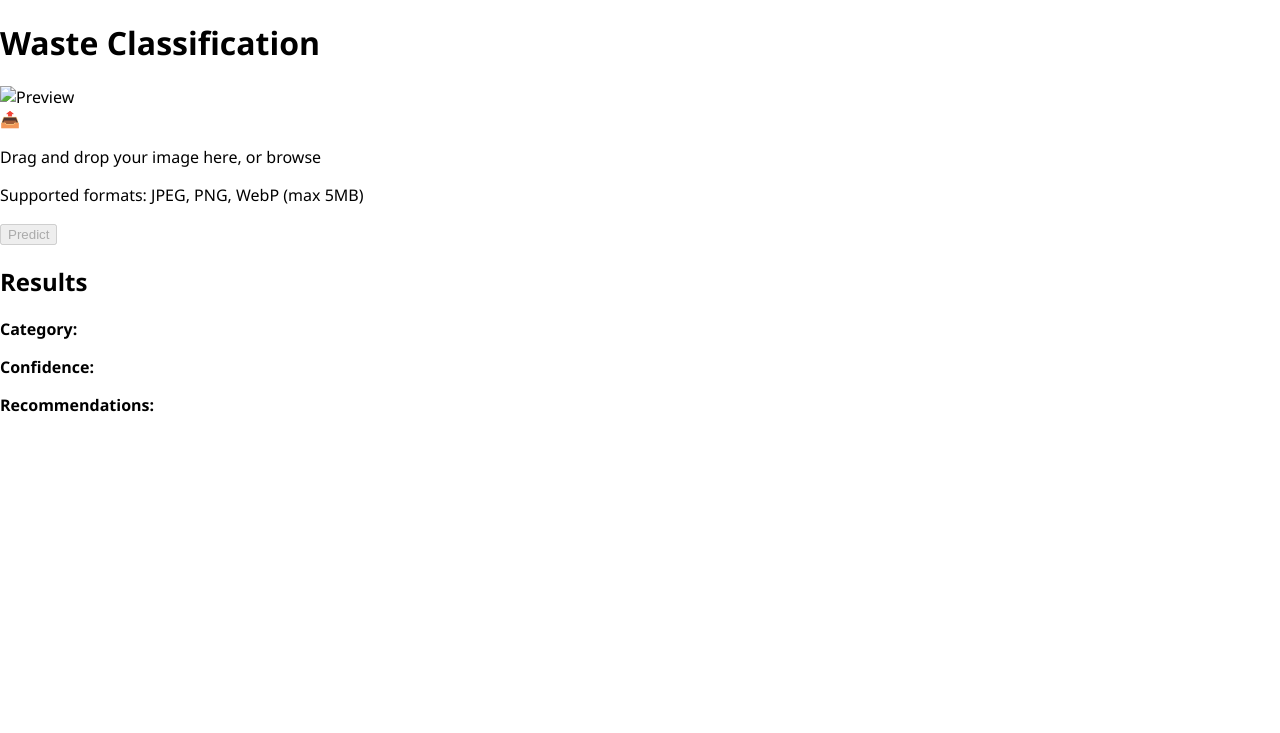
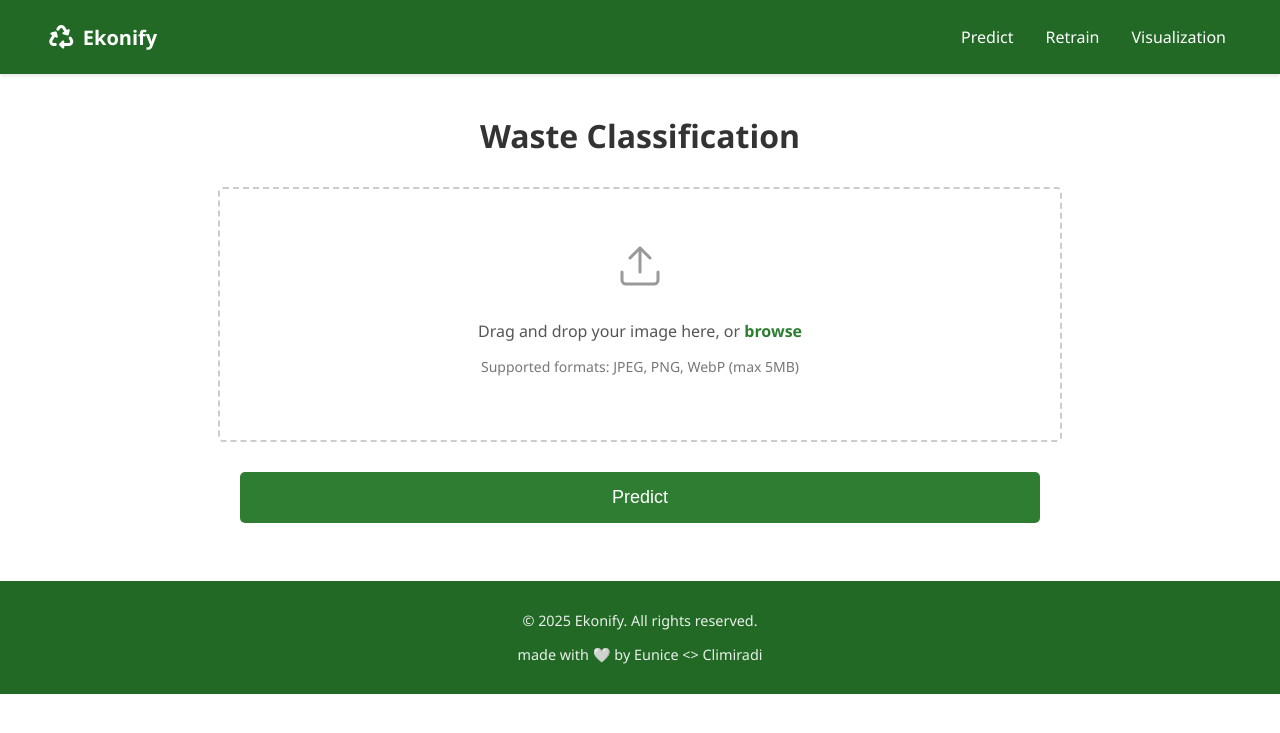
Before and after one commit to eadewusic/Ekonify-MLOP, a Python web app: template front-end/static/templates/predict.html in a window 1280 px wide. Shown: the top 733 px of the page. Run offline with Jinja, Linux system fonts and the light colour scheme; the template is opened without the code that fills it, so the values that code supplies are empty.

Commit message:
predict page done

```diff
--- a/app.py
+++ b/app.py
@@ -7,7 +7,7 @@ import io
 app = FastAPI()
 
 # Load your trained Keras model
-MODEL_PATH = "./models/baseline_cnn.keras"
+MODEL_PATH = "./models/baseline_cnn.pkl"
 model = tf.keras.models.load_model(MODEL_PATH)
 model.summary()  # Optional, to confirm the model loads correctly
 
--- a/front-end/static/style.css
+++ b/front-end/static/style.css
@@ -280,40 +280,79 @@ footer a {
 
 /* ---- retrain page --- */
 
-.form-section {
-    background: #fff;
-    padding: 2rem;
-    border-radius: 10px;
-    box-shadow: 0 0 10px #ddd;
+.predict-container {
+    max-width: 1200px;
+    margin: 0 auto;
+    padding: 20px;
 }
 
-.form-group {
-    margin-bottom: 1.5rem;
+.predict-title {
+    text-align: center;
+    margin: 20px 0;
+    font-size: 32px;
+    color: #333;
 }
 
-.form-group label {
-    display: block;
-    font-weight: bold;
-    margin-bottom: 0.5rem;
+.upload-container {
+    border: 2px dashed #ccc;
+    border-radius: 5px;
+    padding: 50px 20px;
+    text-align: center;
+    margin: 30px auto;
+    max-width: 800px;
+    background-color: #fff;
 }
 
-.form-group input[type="text"],
-.form-group input[type="file"] {
-    width: 100%;
-    padding: 0.75rem;
-    border: 1px solid #ccc;
-    border-radius: 8px;
-    font-size: 1rem;
+.upload-icon {
+    font-size: 48px;
+    color: #999;
+    margin-bottom: 15px;
 }
 
-.status {
-    margin-top: 2rem;
-    padding: 1rem;
-    background-color: #e0f2f1;
-    color: #004d40;
-    border-left: 4px solid #00796b;
-    border-radius: 8px;
-    font-weight: 500;
+.upload-text {
+    color: #555;
+    margin-bottom: 10px;
+}
+
+.upload-link {
+    color: #2e7d32;
+    text-decoration: none;
+    font-weight: bold;
+}
+
+.upload-link:hover {
+    text-decoration: underline;
+}
+
+.supported-formats {
+    color: #777;
+    font-size: 14px;
+    margin-top: 15px;
+}
+
+.predict-btn {
+    background-color: #2e7d32;
+    color: #fff;
+    border: none;
+    padding: 15px 0;
+    width: 100%;
+    font-size: 18px;
+    border-radius: 5px;
+    cursor: pointer;
+    max-width: 800px;
+    margin: 0 auto;
+    margin-bottom: 2.4rem;
+    display: block;
+}
+
+.predict-btn a {
+    text-decoration: none;
+    color: #fff;
+}
+
+.predict-btn:hover {
+    background-color: #81C784;
+    color: #fff;
 }
 
 /* ---- visualisation page --- */
--- a/front-end/static/templates/home.html
+++ b/front-end/static/templates/home.html
@@ -12,7 +12,7 @@
 <body>
     <header>
         <div>
-            <a href="/" class="logo">
+            <a href="./home.html" class="logo">
                 <i class="fa-solid fa-recycle"></i>
                 <span>Ekonify</span>
             </a>
--- a/front-end/static/templates/predict.html
+++ b/front-end/static/templates/predict.html
@@ -2,49 +2,65 @@
 <html lang="en">
 
 <head>
-    <meta charset="UTF-8" />
-    <meta name="viewport" content="width=device-width, initial-scale=1.0" />
-    <title>Predict - Ekonify</title>
-    <link rel="stylesheet" href="../style.css" />
+    <meta charset="UTF-8">
+    <meta name="viewport" content="width=device-width, initial-scale=1.0">
+    <title>Ekonify - Waste Classification</title>
+    <link rel="stylesheet" href="../style.css">
+    <link rel="stylesheet" href="https://cdnjs.cloudflare.com/ajax/libs/font-awesome/6.4.2/css/all.min.css" />
 </head>
 
 <body>
-    <div class="container">
-        <h1 class="title">Waste Classification</h1>
+    <header>
+        <div>
+            <a href="./home.html" class="logo">
+                <i class="fa-solid fa-recycle"></i>
+                <span>Ekonify</span>
+            </a>
+        </div>
+        <nav>
+            <ul>
+                <li><a href="./predict.html">Predict</a></li>
+                <li><a href="./retrain.html">Retrain</a></li>
+                <li><a href="./visualization.html">Visualization</a></li>
+            </ul>
+        </nav>
+    </header>
 
-        <div id="dropzone" class="dropzone">
-            <img id="preview" class="preview hidden" alt="Preview" />
-            <div id="upload-icon" class="upload-icon">📤</div>
-            <p>
-                Drag and drop your image here, or
-                <label class="browse-btn">
-                    browse
-                    <input type="file" accept="image/jpeg,image/png,image/webp" hidden id="fileInput" />
-                </label>
+    <div class="predict-container">
+        <h1 class="predict-title">Waste Classification</h1>
+
+        <div class="upload-container">
+            <div class="upload-icon">
+                <svg width="48" height="48" viewBox="0 0 24 24" fill="none" stroke="#999" stroke-width="1.5"
+                    stroke-linecap="round" stroke-linejoin="round">
+                    <path d="M21 15v4a2 2 0 0 1-2 2H5a2 2 0 0 1-2-2v-4"></path>
+                    <polyline points="17 8 12 3 7 8"></polyline>
+                    <line x1="12" y1="3" x2="12" y2="15"></line>
+                </svg>
+            </div>
+            <p class="upload-text">
+                Drag and drop your image here, or <a href="#" class="upload-link">browse</a>
             </p>
-            <p class="note">Supported formats: JPEG, PNG, WebP (max 5MB)</p>
+            <p class="supported-formats">Supported formats: JPEG, PNG, WebP (max 5MB)</p>
         </div>
 
-        <div id="error" class="error hidden"></div>
-
-        <button id="predictBtn" class="predict-btn" disabled>Predict</button>
-
-        <div id="result" class="result-card hidden">
-            <h2>Results</h2>
-            <p><strong>Category:</strong> <span id="category"></span></p>
-            <p><strong>Confidence:</strong></p>
-            <div class="confidence-bar">
-                <div id="confidenceFill" class="confidence-fill"></div>
-            </div>
-            <p id="confidencePercent" class="text-right"></p>
-            <div>
-                <p><strong>Recommendations:</strong></p>
-                <ul id="recommendations" class="recommendations"></ul>
-            </div>
-        </div>
+        <button class="predict-btn">
+            <a href="/">Predict</a>
+        </button>
     </div>
 
     <script src="/front-end/script.js"></script>
 </body>
 
+<!-- footer section -->
+
+<footer>
+    <div>
+        <p>&copy; 2025 Ekonify. All rights reserved.</p>
+        <p>made with 🤍 by <a href="https://linktr.ee/climiradi">Eunice <> Climiradi</a></p>
+    </div>
+</footer>
+<script src="/front-end/script.js"></script>
+</body>
+
 </html>
```
Also changed, not shown: front-end/static/templates/retrain.html (+32 -4 lines), front-end/static/templates/visualization.html (+32 -5 lines).
